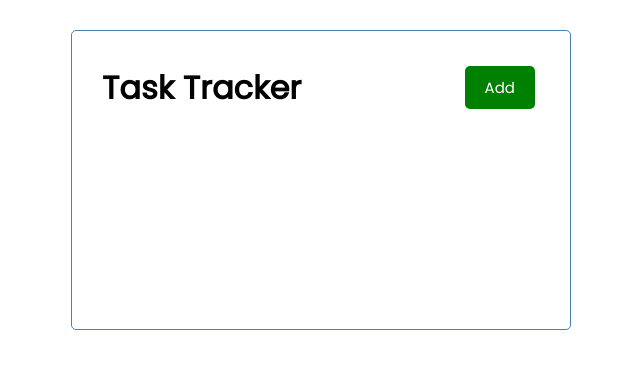
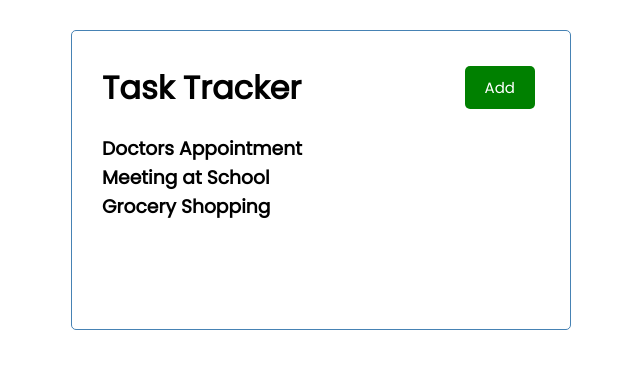
Before and after one commit to xXBricksquadXx/react_task_tracker, a React (Create React App) app: page / in a window 1280 px wide. Shown: the top 368 px of the page, without its empty margins (319-959 px from the left). Built offline with nearby package versions, Linux system fonts and the light colour scheme.

Commit message:
Imported 'Tasks' to 'App.js'

```diff
--- a/src/App.js
+++ b/src/App.js
@@ -1,9 +1,11 @@
 import Header from './components/Header'
+import Tasks from './components/Tasks'
 
 function App() {
   return (
     <div className="container">
      <Header />
+     <Tasks />
 
     </div>
   );
```
